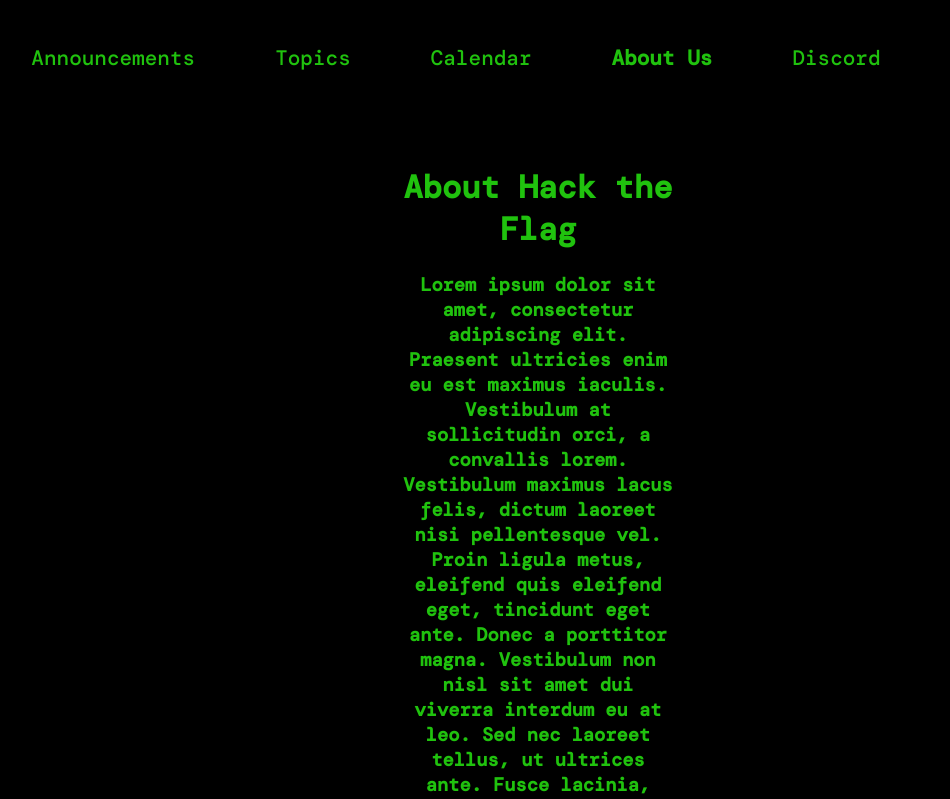
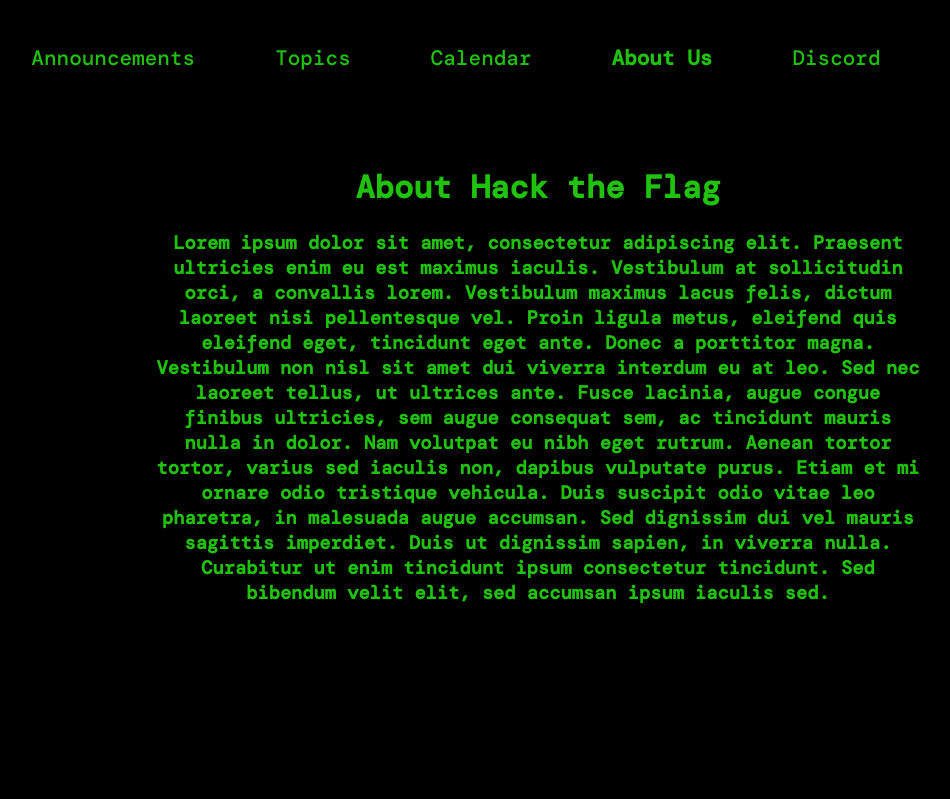
Before and after one commit to cezar-r/hack-the-flag-site, a React (Create React App) app: page /aboutus in a window 1280 px wide. Shown: the top 799 px of the page, without its empty margins (102-1052 px from the left). Built offline with nearby package versions, Linux system fonts and the light colour scheme.

Commit message:
fixed about us padding

```diff
--- a/src/App.css
+++ b/src/App.css
@@ -70,6 +70,6 @@
 
 .aboutUs {
   text-align: center;
-  padding-left: 500px;
-  padding-right: 500px;
+  padding-left: 20%;
+  padding-right: 20%;
 }
```
